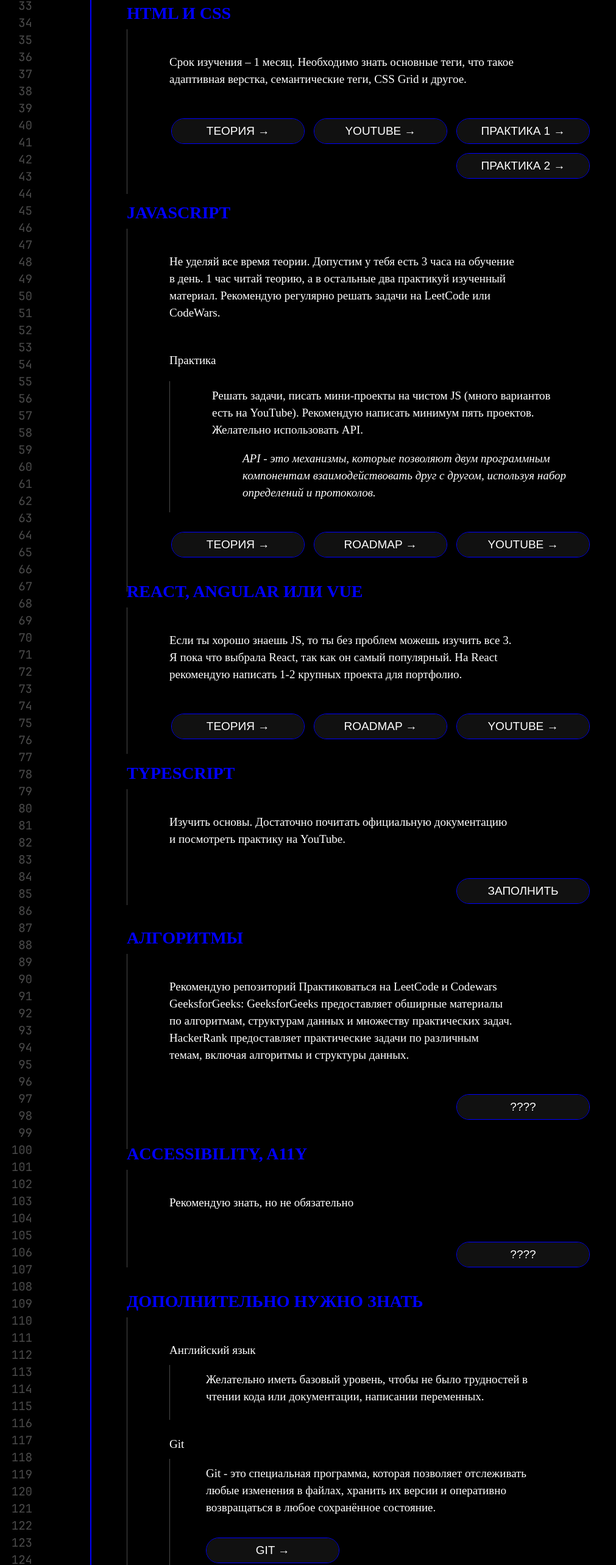
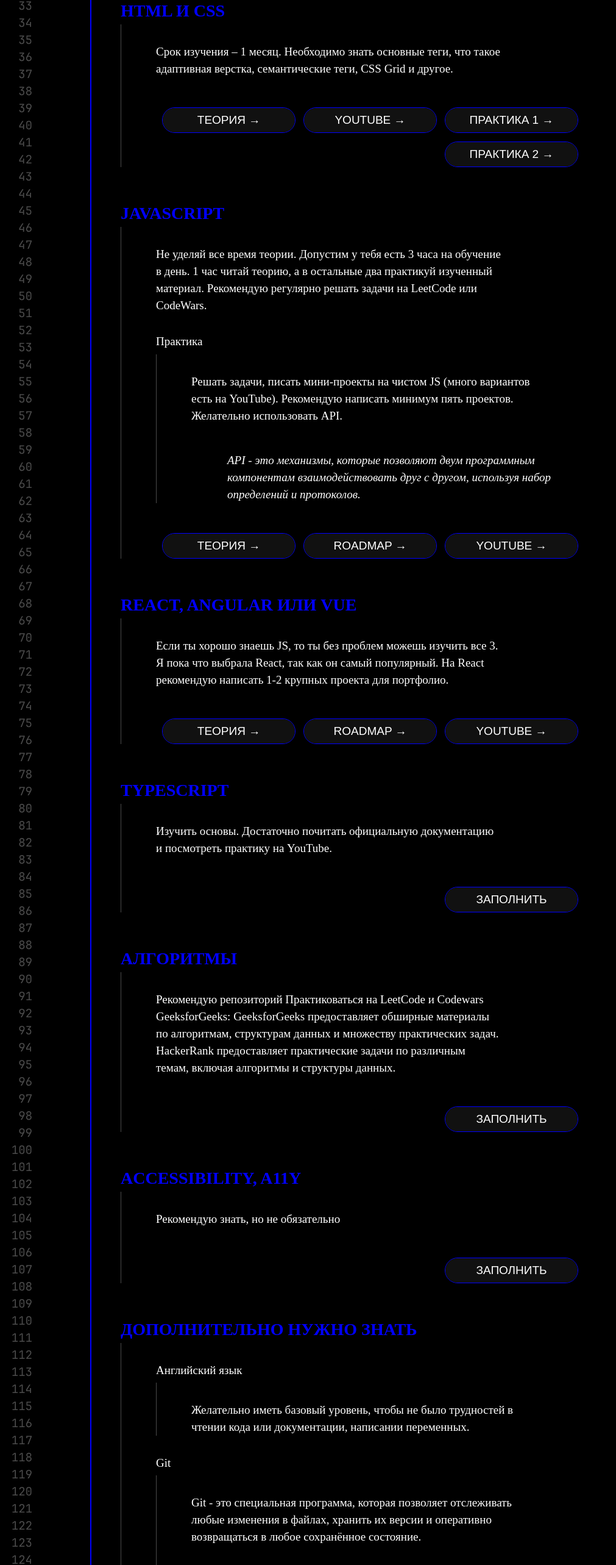
Before and after one commit to naniylid/frontend-info, a React (Vite) app: page / in a window 1280 px wide. Shown: the part 1104-3670 px from the top of the page at 61% size, without its empty margins (0-1011 px from the left). Built offline with nearby package versions, Linux system fonts and the light colour scheme; a web font is replaced by a local one.

Commit message:
поправила линии и добавила react router на ссылки

```diff
--- a/src/components/PlanContent/PlanItems.tsx
+++ b/src/components/PlanContent/PlanItems.tsx
@@ -7,7 +7,7 @@ const PlanItems: React.FC = () => {
     <div className='plan-items'>
       <div className='plan-items_block'>
         <h2>HTML И CSS</h2>
-        <div className='line line1'></div>
+        <div className='line'>
           <p>
             Срок изучения – 1 месяц. Необходимо знать основные теги, что такое адаптивная верстка,
             семантические теги, CSS Grid и другое.
@@ -17,50 +17,53 @@ const PlanItems: React.FC = () => {
               const { href, title } = route;
               return (
                 <li key={i}>
-                <button>
-                  <a href={href}>{title}</a>
-                </button>
+                  <Link to={href}>
+                    <button>{title}</button>
+                  </Link>
                 </li>
               );
             })}
           </ul>
         </div>
+      </div>
       <div className='plan-items_block'>
         <h2>JavaScript</h2>
-        <div className='line line2'></div>
+        <div className='line '>
           <p>
             Не уделяй все время теории. Допустим у тебя есть 3 часа на обучение в день. 1 час читай
-          теорию, а в остальные два практикуй изученный материал. Рекомендую регулярно решать задачи
-          на LeetCode или CodeWars.
+            теорию, а в остальные два практикуй изученный материал. Рекомендую регулярно решать
+            задачи на LeetCode или CodeWars.
           </p>
           <p>Практика</p>
           <div className='plan-items_block--second-text'>
-          <div className='line'></div>
+            <div className='line'>
               <p>
                 Решать задачи, писать мини-проекты на чистом JS (много вариантов есть на YouTube).
                 Рекомендую написать минимум пять проектов. Желательно использовать API.{' '}
               </p>
               <p>
-            API - это механизмы, которые позволяют двум программным компонентам взаимодействовать
-            друг с другом, используя набор определений и протоколов.
+                API - это механизмы, которые позволяют двум программным компонентам
+                взаимодействовать друг с другом, используя набор определений и протоколов.
               </p>
+            </div>
           </div>
           <ul>
             {jsButtons.map((route, i) => {
               const { href, title } = route;
               return (
                 <li key={i}>
-                <button>
-                  <a href={href}>{title}</a>
-                </button>
+                  <Link to={href}>
+                    <button>{title}</button>
+                  </Link>
                 </li>
               );
             })}
           </ul>
         </div>
+      </div>
       <div className='plan-items_block'>
         <h2>React, Angular или Vue</h2>
-        <div className='line line3'></div>
+        <div className='line '>
           <p>
             Если ты хорошо знаешь JS, то ты без проблем можешь изучить все 3. Я пока что выбрала
             React, так как он самый популярный. На React рекомендую написать 1-2 крупных проекта для
@@ -71,127 +74,133 @@ const PlanItems: React.FC = () => {
               const { href, title } = route;
               return (
                 <li key={i}>
-                <button>
-                  <a href={href}>{title}</a>
-                </button>
+                  <Link to={href}>
+                    <button>{title}</button>
+                  </Link>
                 </li>
               );
             })}
           </ul>
         </div>
+      </div>
       <div className='plan-items_block'>
         <h2>TypeScript</h2>
-        <div className='line line4'></div>
+        <div className='line '>
           <p>
             Изучить основы. Достаточно почитать официальную документацию и посмотреть практику на
             YouTube.
           </p>
           <ul>
             <li>
-            <button>
-              <a href=''>ЗАПОЛНИТЬ</a>
-            </button>
+              <Link to='/'>
+                <button>ЗАПОЛНИТЬ</button>
+              </Link>
             </li>
           </ul>
         </div>
+      </div>
       <div className='plan-items_block'>
         <h2>Алгоритмы</h2>
-        <div className='line line5'></div>
+        <div className='line '>
           <p>
-          Рекомендую репозиторий Практиковаться на LeetCode и Codewars GeeksforGeeks: GeeksforGeeks
-          предоставляет обширные материалы по алгоритмам, структурам данных и множеству практических
-          задач. HackerRank предоставляет практические задачи по различным темам, включая алгоритмы
-          и структуры данных.
+            Рекомендую репозиторий Практиковаться на LeetCode и Codewars GeeksforGeeks:
+            GeeksforGeeks предоставляет обширные материалы по алгоритмам, структурам данных и
+            множеству практических задач. HackerRank предоставляет практические задачи по различным
+            темам, включая алгоритмы и структуры данных.
           </p>
           <ul>
             <li>
-            <button>
-              <a href=''>????</a>
-            </button>
+              <Link to='/'>
+                <button>ЗАПОЛНИТЬ</button>
+              </Link>
             </li>
           </ul>
         </div>
+      </div>
       <div className='plan-items_block'>
         <h2>Accessibility, A11y</h2>
-        <div className='line line6'></div>
+        <div className='line '>
           <p>Рекомендую знать, но не обязательно</p>
           <ul>
             <li>
-            <button>
-              <a href=''>????</a>
-            </button>
+              <Link to='/'>
+                <button>ЗАПОЛНИТЬ</button>
+              </Link>
             </li>
           </ul>
         </div>
+      </div>
       <div className='plan-items_block'>
         <h2>Дополнительно нужно знать</h2>
-        <div className='line line7'></div>
+        <div className='line '>
           <div className='plan-items_block--list'>
             <p>Английский язык</p>
             <div className='plan-items_block--list__text'>
-            <div className='line list1'></div>
+              <div className='line '>
                 <p>
                   Желательно иметь базовый уровень, чтобы не было трудностей в чтении кода или
                   документации, написании переменных.
                 </p>
               </div>
             </div>
+          </div>
           <div className='plan-items_block--list'>
             <p>Git</p>
             <div className='plan-items_block--list__text'>
-            <div className='line list2'></div>
+              <div className='line '>
                 <p>
                   Git - это специальная программа, которая позволяет отслеживать любые изменения в
-              файлах, хранить их версии и оперативно возвращаться в любое сохранённое состояние.
+                  файлах, хранить их версии и оперативно возвращаться в любое сохранённое
+                  состояние.
                 </p>
                 <ul>
                   <li>
-                <button>
-                  <a href=''>Git →</a>
-                </button>
+                    <Link to='/'>
+                      <button>Git →</button>
+                    </Link>
                   </li>
                 </ul>
+              </div>
             </div>
           </div>
           <div className='plan-items_block--list'>
             <p>WEBPACK</p>
             <div className='plan-items_block--list__text'>
-            <div className='line list3'></div>
+              <div className='line '>
                 <p>WEBPACK - это статический модульный сборщик для приложений на JavaScript.</p>
                 <ul>
                   <li>
-                <button>
-                  <a href=''>WEBPACK →</a>
-                </button>
+                    <Link to='/'>
+                      <button>WEBPACK →</button>
+                    </Link>
                   </li>
                 </ul>
+              </div>
             </div>
           </div>
           <div className='plan-items_block--list'>
             <p>Интернет</p>
             <div className='plan-items_block--list__text'>
-            <div className='line list4'></div>
+              <div className='line '>
                 <p>
                   Понимать как работает интернет (HTTP/HTTPS, что такое хостинг/домен/протокол и так
                   далее)
                 </p>
                 <ul>
                   <li>
-                <button>
-                  <a href=''>Теория →</a>
-                </button>
-              </li>
-              <li>
-                <button>
-                  <a href=''>Теория →</a>
-                </button>
-              </li>
-              <li>
-                <button>
-                  <a href=''>Теория →</a>
-                </button>
+                    <Link to='/'>
+                      <button>Теория →</button>
+                    </Link>
+                    <Link to='/'>
+                      <button>Теория →</button>
+                    </Link>
+                    <Link to='/'>
+                      <button>Теория →</button>
+                    </Link>
                   </li>
                 </ul>
+              </div>
+            </div>
           </div>
         </div>
       </div>
--- a/src/main.tsx
+++ b/src/main.tsx
@@ -1,10 +1,10 @@
-import React from 'react';
+import { BrowserRouter } from 'react-router-dom';
 import ReactDOM from 'react-dom/client';
 import App from './App.tsx';
 import './styles/main.scss';
 
 ReactDOM.createRoot(document.getElementById('root')!).render(
-  <React.StrictMode>
+  <BrowserRouter>
     <App />
-  </React.StrictMode>,
+  </BrowserRouter>,
 );
--- a/src/styles/pages/StudyPlan.module.scss
+++ b/src/styles/pages/StudyPlan.module.scss
@@ -16,16 +16,17 @@
   .main-line {
     position: absolute;
     margin-left: 10px;
+    margin-top: 6px;
     border-left: 2px solid $baseColor;
     height: 3370px;
   }
 }
 
 .plan-items {
-  margin: 70px 0 0 70px;
+  margin: 66px 0 0 60px;
 
   .plan-items_block {
-    margin-top: 40px;
+    margin-top: 60px;
 
     h2 {
       color: $baseColor;
@@ -34,13 +35,13 @@
     }
 
     .line {
-      margin-top: 10px;
-      position: absolute;
+      margin-top: 6px;
       border-left: 1px solid #4b4b4b;
     }
 
     p {
-      margin: 50px 0 0 70px;
+      margin: 0px 0 0 57px;
+      padding-top: 31px;
       width: 566px;
       font-size: 19px;
       line-height: 28px;
@@ -51,12 +52,12 @@
       display: flex;
       flex-wrap: wrap;
       justify-content: flex-end;
-      margin: 35px 0 0 -25px;
+      margin: 35px 0 0 -37px;
 
       li {
         list-style: none;
-        margin-right: 15px;
-        margin-top: 15px;
+        margin-right: 13px;
+        margin-top: 14px;
 
         button {
           cursor: pointer;
@@ -67,6 +68,10 @@
           background-color: black;
           position: relative;
           z-index: 0;
+          text-transform: uppercase;
+          text-decoration: none;
+          font-size: 19px;
+          color: white;
 
           &:before {
             content: '';
@@ -96,14 +101,6 @@
             border-radius: 49px;
           }
 
-          &:active {
-            color: #000;
-          }
-
-          &:active:after {
-            background: transparent;
-          }
-
           &:hover:before {
             opacity: 1;
           }
@@ -131,28 +128,17 @@
               background-position: 0 0;
             }
           }
-          a {
-            text-transform: uppercase;
-            text-decoration: none;
-            font-size: 19px;
-            color: white;
-          }
         }
       }
     }
     &--second-text {
-      margin: -20px 0 0 70px;
-
-      .line {
-        margin-top: -10px;
-        height: 215px;
-      }
+      margin: 7px 0 0 57px;
 
       p {
         &:last-child {
           font-style: italic;
-          margin-top: 19px;
-          margin-left: 120px;
+          margin-top: 14px;
+          margin-left: 116px;
         }
       }
     }
@@ -160,59 +146,16 @@
   .plan-items_block--list__text {
     p {
       &:nth-child(2) {
-        margin: 20px 0 0 130px;
+        margin: 14px 0 0 115px;
       }
     }
     .line {
-      margin: -10px 0 0 70px;
+      margin: 6px 0 0 57px;
     }
 
     ul {
-      margin: 20px 0 0 130px;
+      margin: 21px 0 0 57px;
       justify-content: start;
     }
   }
 }
-
-//Линии
-.line1 {
-  height: 270px;
-}
-
-.line2 {
-  height: 595px;
-}
-
-.line3 {
-  height: 240px;
-}
-
-.line4 {
-  height: 190px;
-}
-
-.line5 {
-  height: 320px;
-}
-
-.line6 {
-  height: 160px;
-}
-.line7 {
-  height: 940px;
-}
-
-.list1 {
-  height: 90px;
-}
-
-.list2 {
-  height: 210px;
-}
-.list3 {
-  height: 170px;
-}
-
-.list4 {
-  height: 160px;
-}
```
Lines whose indentation alone changed are shown as unchanged.
